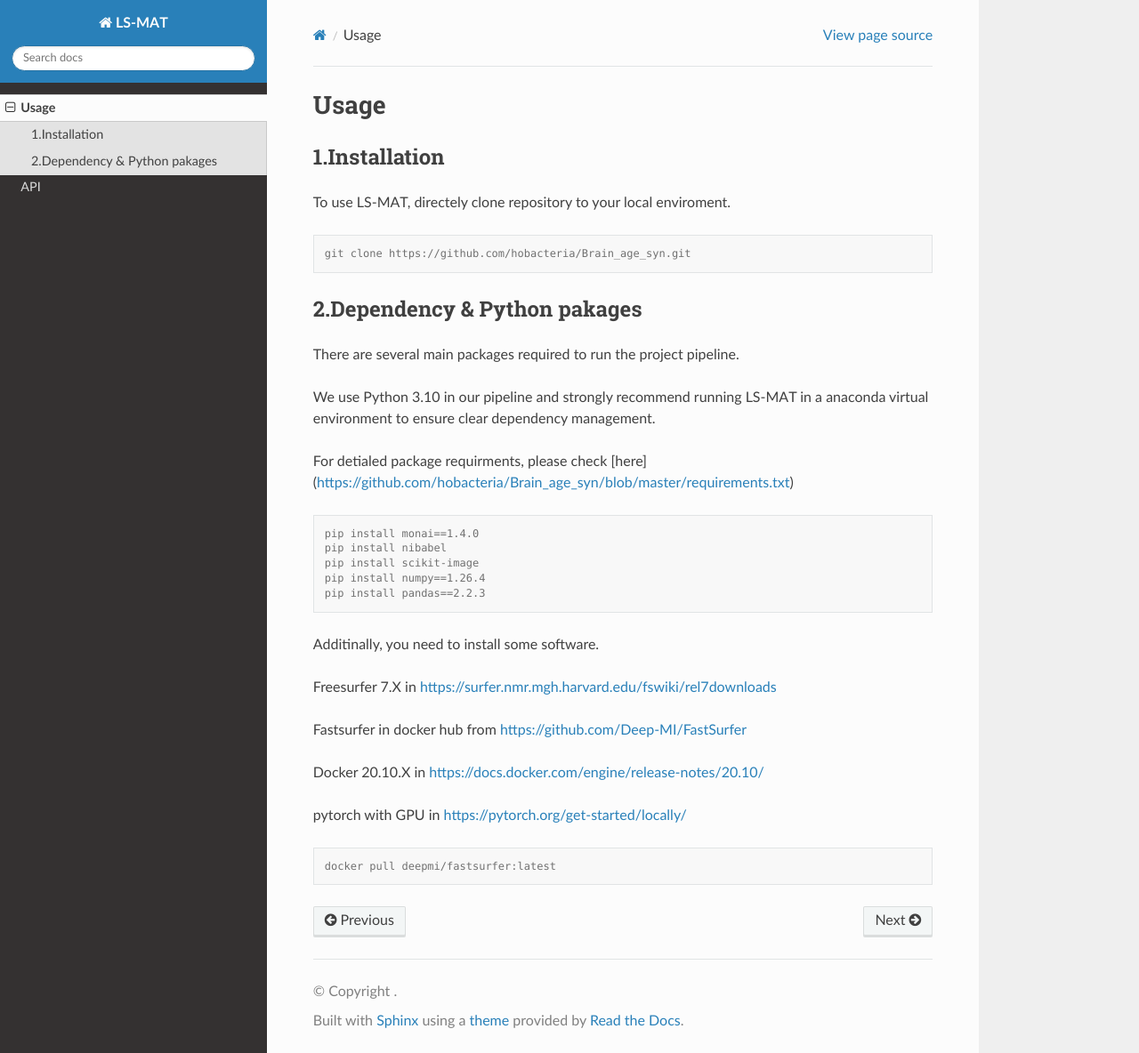
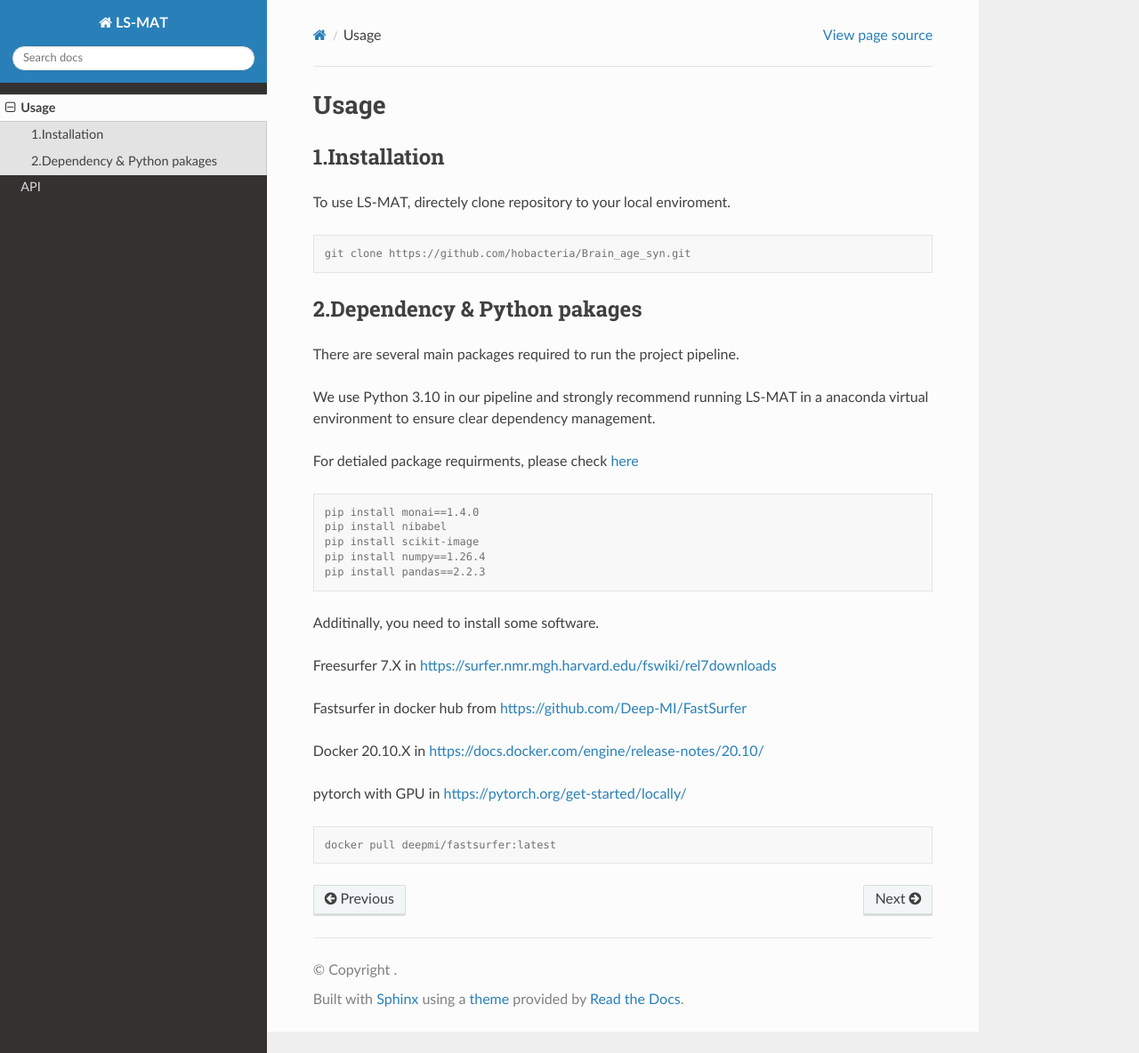
Before and after one commit to hobacteria/Brain_age_syn_docs, a Sphinx documentation site: the page built from docs/source/usage.rst, in a window 1280 px wide and 1184 px high. Shown: the whole window at 89% size. Built offline with Sphinx 7.4.7 and the Read the Docs theme 3.1.0, drawn with Linux system fonts in a browser that asks for light colours.

Commit message:
Update usage.rst

```diff
--- a/docs/source/usage.rst
+++ b/docs/source/usage.rst
@@ -23,7 +23,7 @@ There are several main packages required to run the project pipeline.
 
 We use Python 3.10 in our pipeline and strongly recommend running LS-MAT in a anaconda virtual environment to ensure clear dependency management.
 
-For detialed package requirments, please check [here](https://github.com/hobacteria/Brain_age_syn/blob/master/requirements.txt)
+For detialed package requirments, please check `here <https://github.com/hobacteria/Brain_age_syn/blob/master/requirements.txt>`_
 
 .. code-block:: console
 
```
